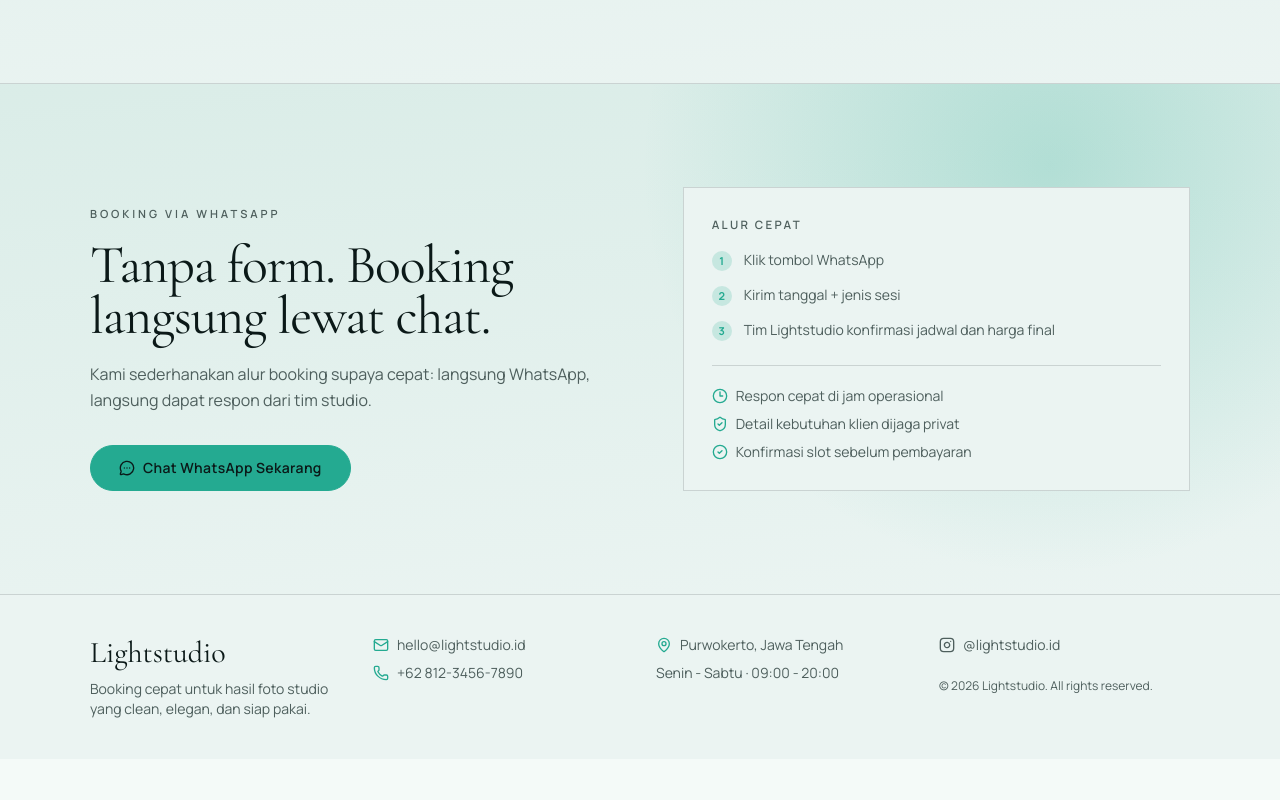
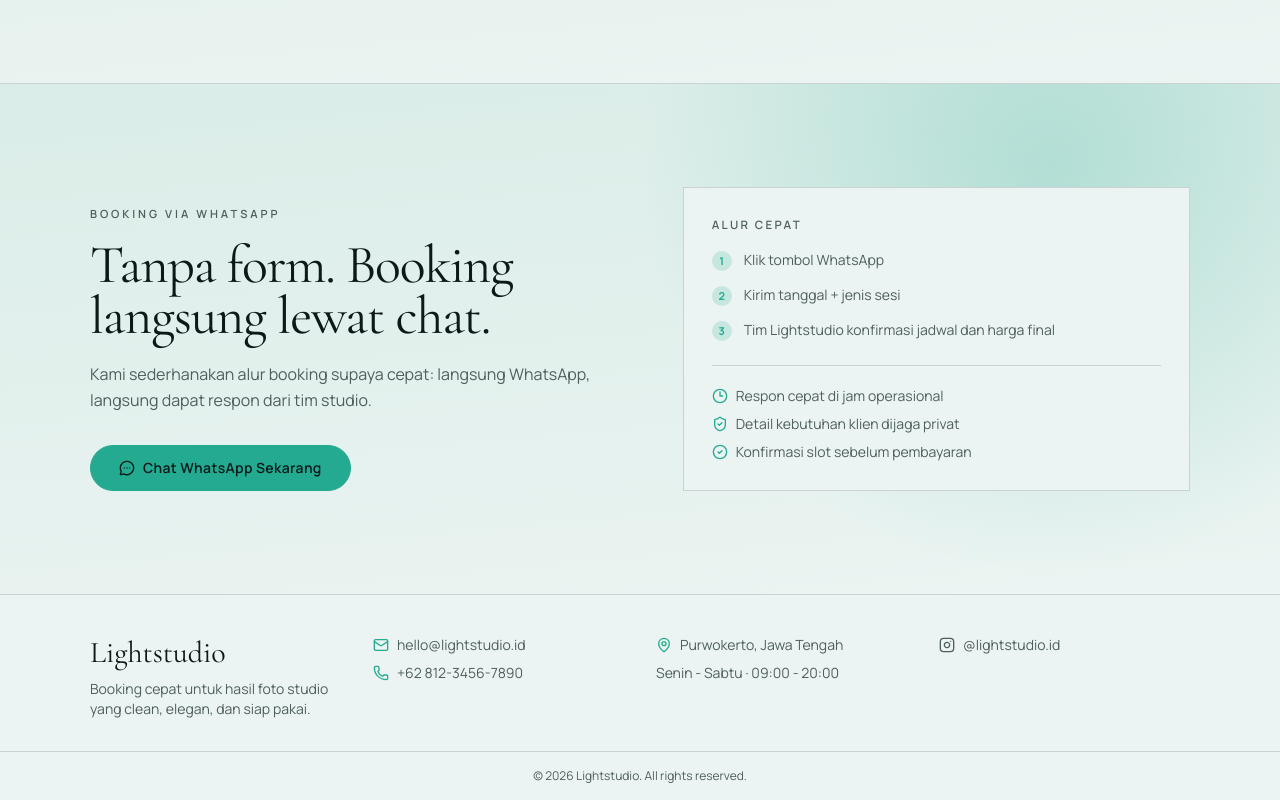
Before and after one commit to ade1256/lightstudio, a Next.js app: page / in a window 1280 px wide. Shown: the part 4823-5623 px from the top of the page. Before the commit the page ends 5582 px from the top, so only its background shows below. Built offline with nearby package versions, Linux system fonts and the light colour scheme.

Commit message:
Center fixed 2026 copyright at full-width footer bottom

```diff
--- a/src/components/sections/footer.tsx
+++ b/src/components/sections/footer.tsx
@@ -3,8 +3,8 @@ import { Container } from "@/components/ui/container";
 
 export function Footer() {
   return (
-    <footer className="border-t border-[var(--line)] bg-[var(--surface)] py-10">
-      <Container className="grid gap-8 md:grid-cols-2 lg:grid-cols-4">
+    <footer className="border-t border-[var(--line)] bg-[var(--surface)] pt-10">
+      <Container className="grid gap-8 pb-8 md:grid-cols-2 lg:grid-cols-4">
         <div>
           <p className="font-display text-3xl text-[var(--text)]">Lightstudio</p>
           <p className="mt-2 text-sm text-[var(--muted)]">Booking cepat untuk hasil foto studio yang clean, elegan, dan siap pakai.</p>
@@ -30,9 +30,12 @@ export function Footer() {
           <a href="#" className="inline-flex items-center gap-2 border-b border-transparent pb-0.5 transition hover:border-[var(--brand)]">
             <Instagram className="h-4 w-4" /> @lightstudio.id
           </a>
-          <p className="mt-5 text-xs">© {new Date().getFullYear()} Lightstudio. All rights reserved.</p>
         </div>
       </Container>
+
+      <div className="w-full border-t border-[var(--line)] py-4 text-center text-xs text-[var(--muted)]">
+        © 2026 Lightstudio. All rights reserved.
+      </div>
     </footer>
   );
 }
```
